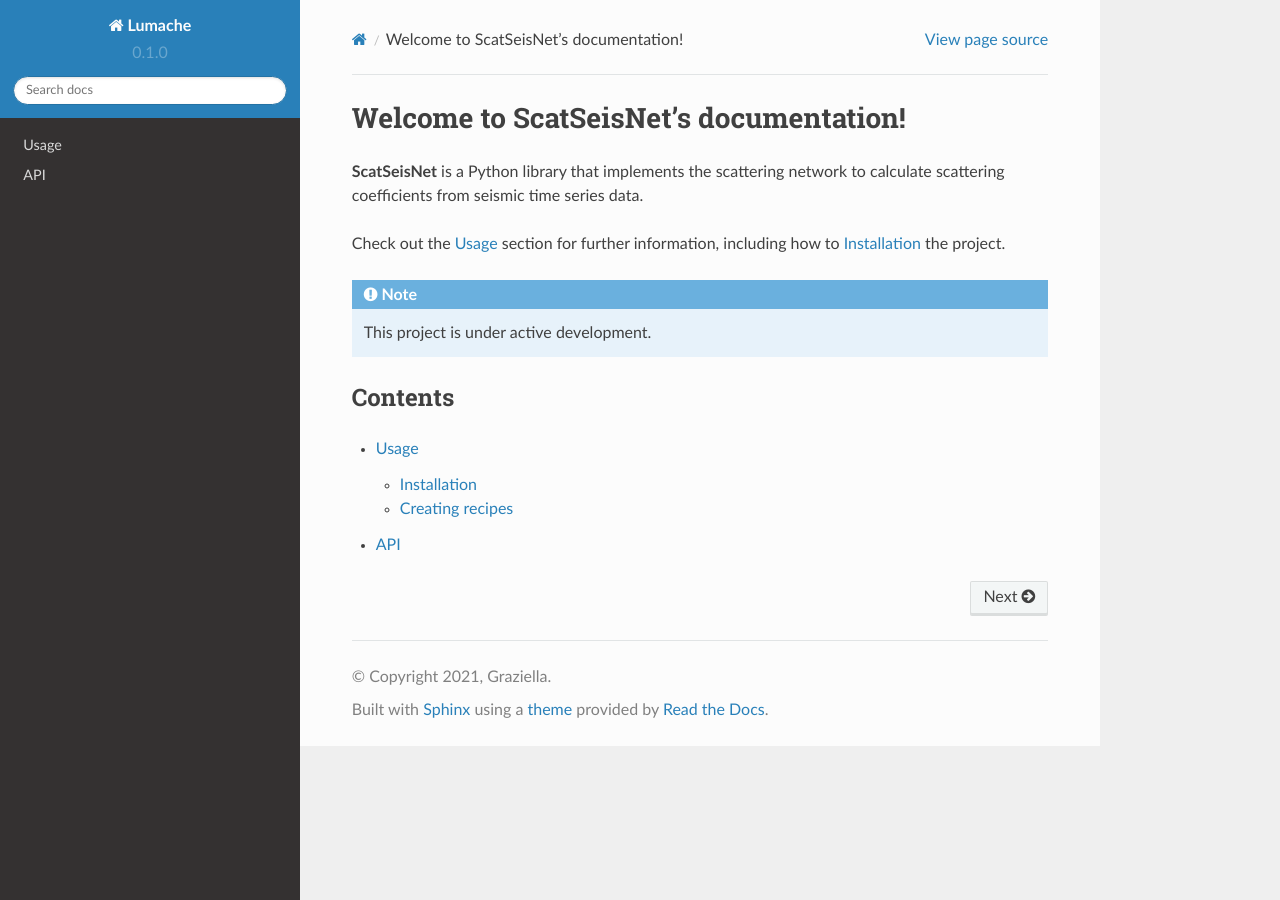
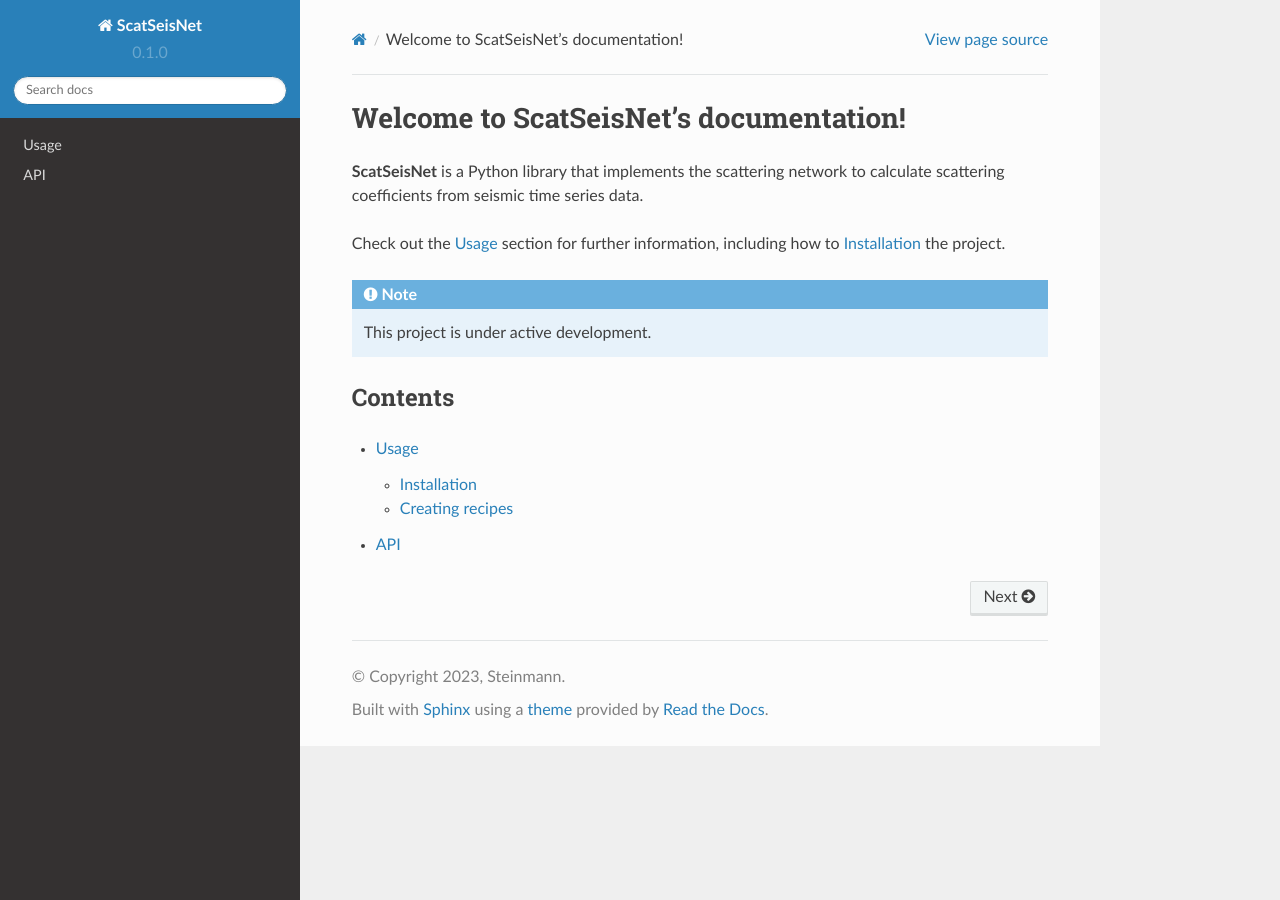
Before and after one commit to ReneSteinmann/rtd-scatseisnet, a Sphinx documentation site: the page built from docs/source/index.rst, in a window 1280 px wide. Built offline with Sphinx 7.4.7 and the Read the Docs theme 2.0.0, drawn with Linux system fonts in a browser that asks for light colours; pages that are not in the unit, such as notebooks, are missing from menus.

Commit message:
Update conf.py

```diff
--- a/docs/source/conf.py
+++ b/docs/source/conf.py
@@ -2,9 +2,9 @@
 
 # -- Project information
 
-project = 'Lumache'
-copyright = '2021, Graziella'
-author = 'Graziella'
+project = 'ScatSeisNet'
+copyright = '2023, Steinmann'
+author = 'Rene Steinmann'
 
 release = '0.1'
 version = '0.1.0'
```
